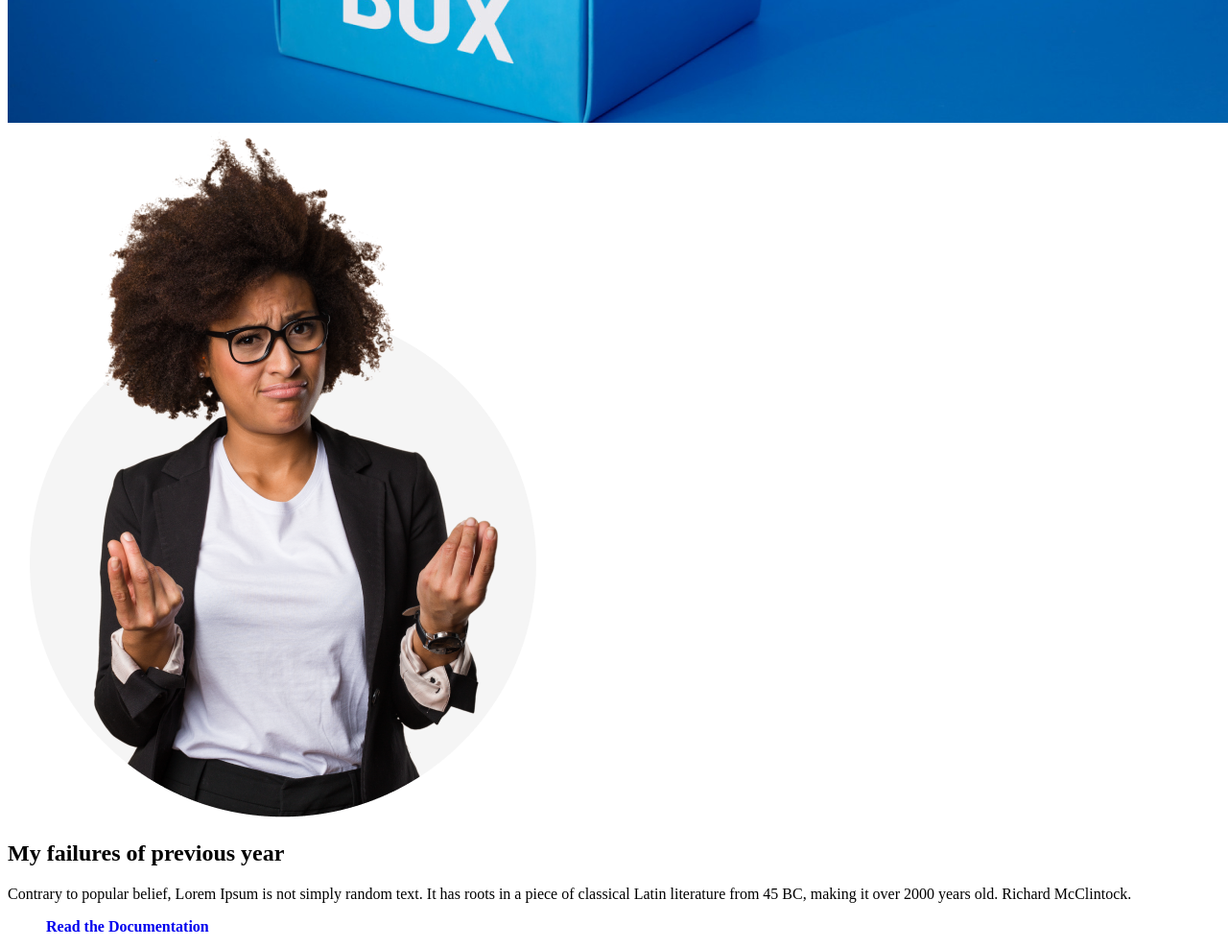
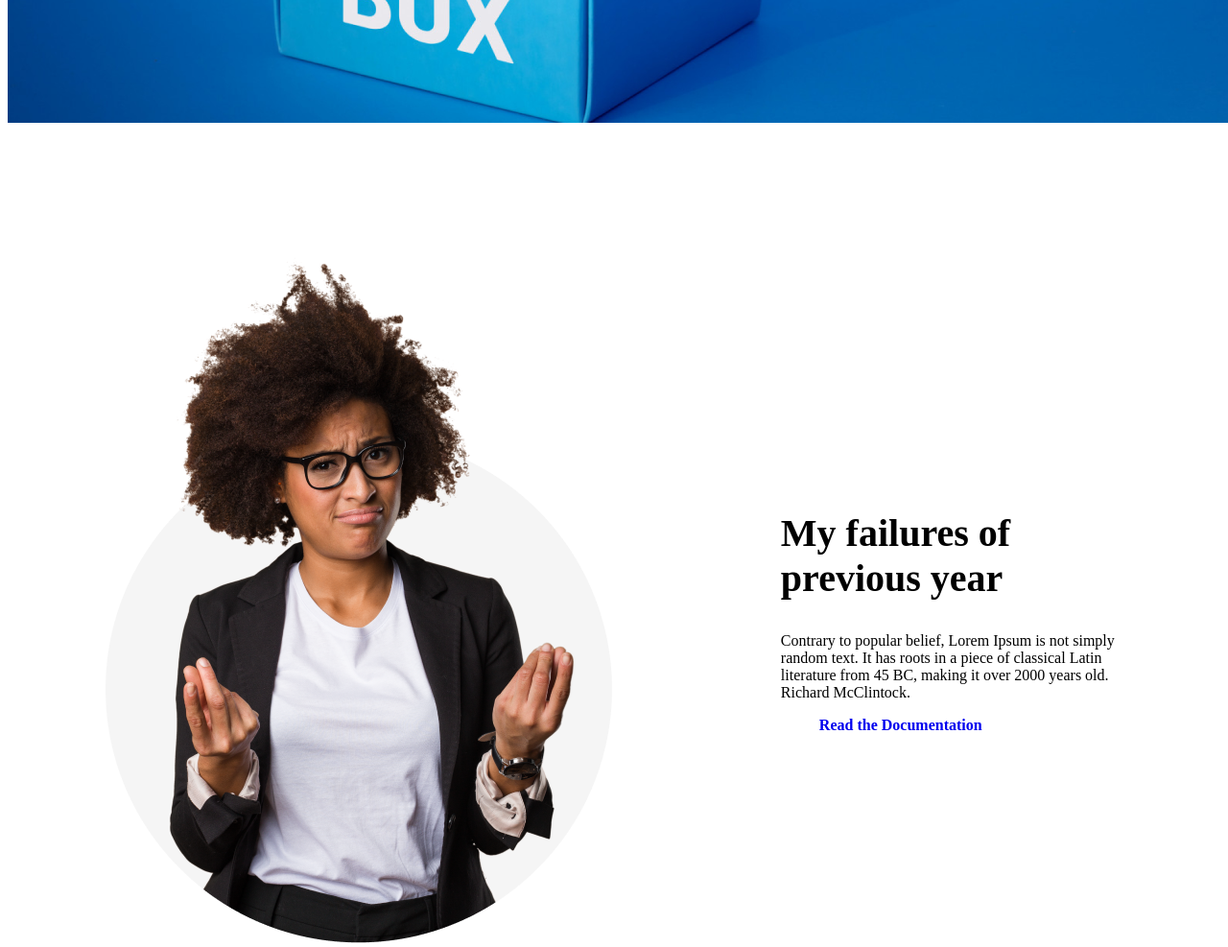
Before and after one commit to Sifatulla21/Assignment-1, a plain HTML site: page index.html in a window 1280 px wide. Shown: the part 680-1667 px from the top of the page at 96% size. Drawn offline with Linux system fonts and the light colour scheme.

Commit message:
fail part

```diff
--- a/CSS/style.css
+++ b/CSS/style.css
@@ -22,3 +22,16 @@
      font-weight: 700;
      font-size: 65px;
  }
+ #half-width-fail{
+    width: 30%;
+    padding-top: 240px;
+}
+ .flexible-container{
+    display: flex;
+    justify-content:space-around;
+    padding-top: 131px;
+  }
+  .my-fail h1{
+    font-weight: 700;
+     font-size: 40px;
+  }
```
Also changed, not shown: index.html (line endings or trailing spaces).
